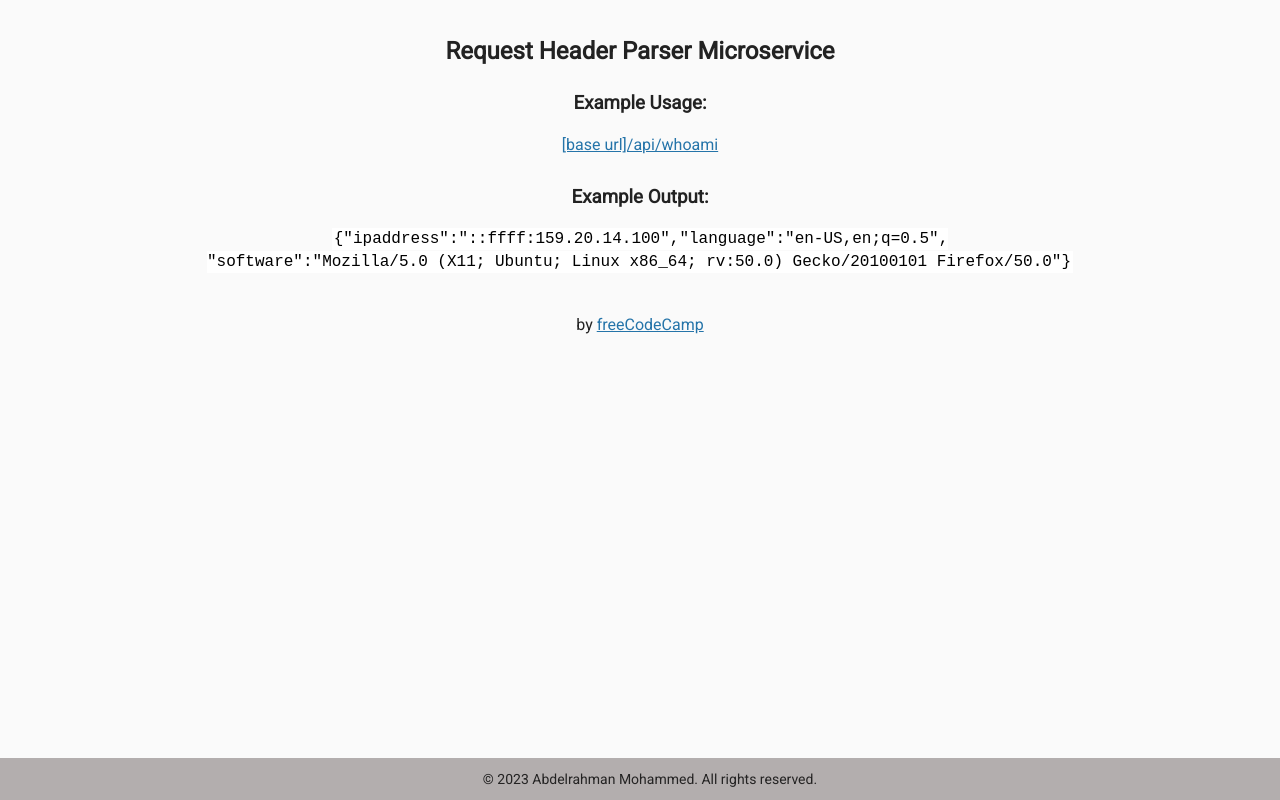
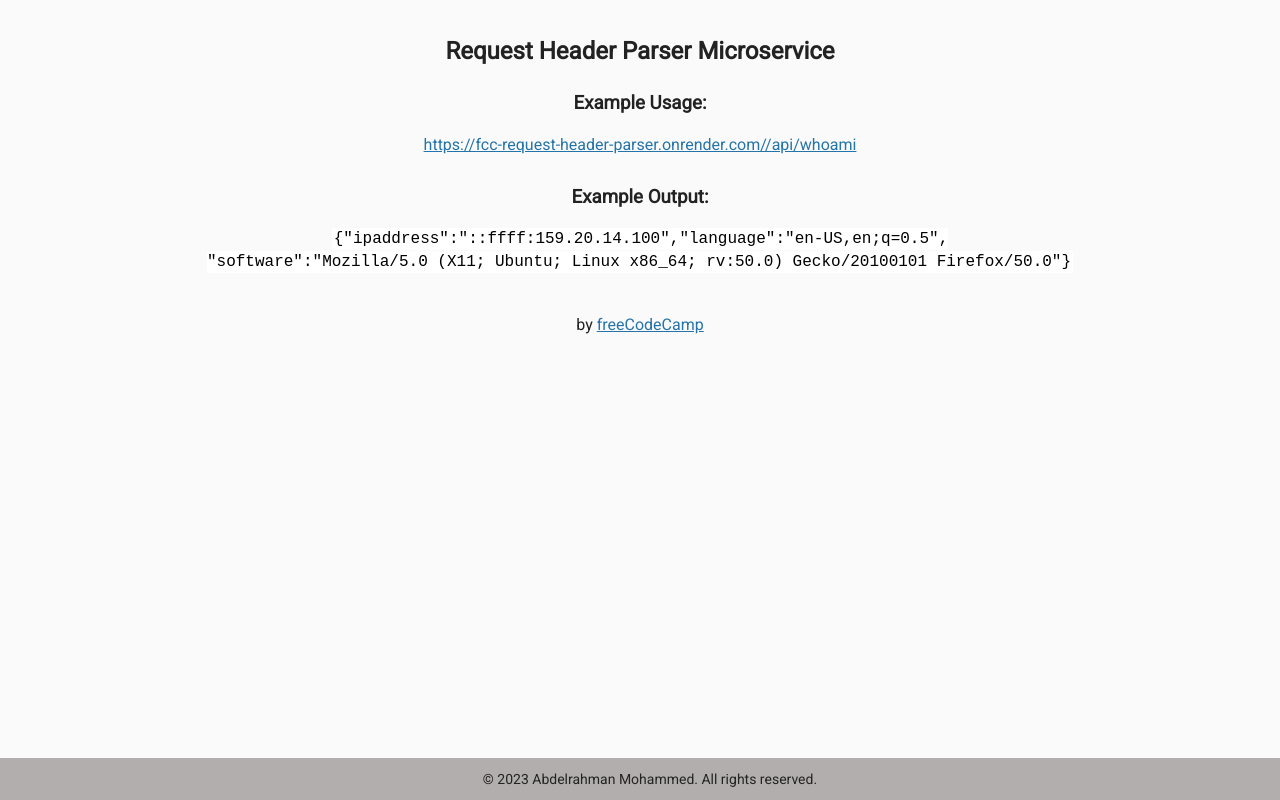
Before and after one commit to Abdoo-270/Request-Header-Parser, a website: page views/index.html in a window 1280 px wide. Drawn offline with Linux system fonts and the light colour scheme; files that its build step writes are made by us from their sources.

Commit message:
first commit

```diff
--- a/views/index.html
+++ b/views/index.html
@@ -22,7 +22,9 @@
 
       <h3>Example Usage:</h3>
       <p>
-        <a href="api/whoami">[base url]/api/whoami</a>
+        <a href="https://fcc-request-header-parser.onrender.com/api/whoami"
+          >https://fcc-request-header-parser.onrender.com//api/whoami</a
+        >
       </p>
 
       <h3>Example Output:</h3>
```
